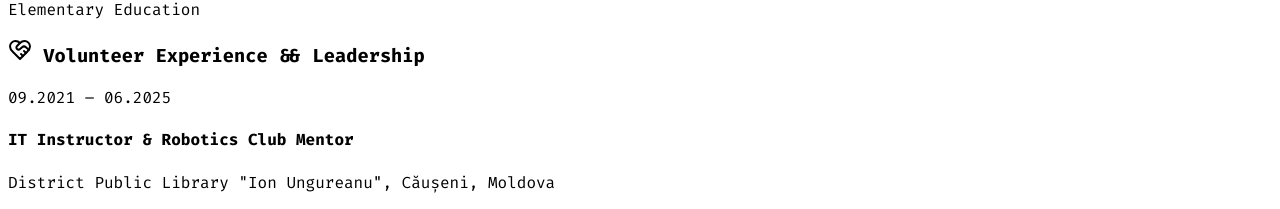
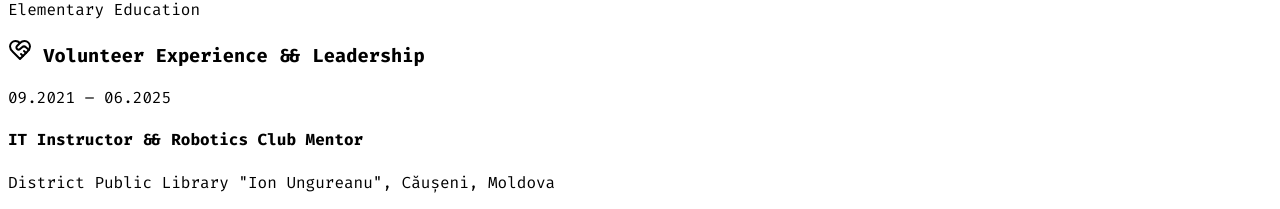
Before and after one commit to SerafimLupan/Serafim_Lupan-v2, a React (Vite) app in the folder client/: page / in a window 1280 px wide. Shown: the part 2071-2280 px from the top of the page. Built offline with nearby package versions, Linux system fonts and the light colour scheme; a web font is replaced by a local one.

Commit message:
Fix role string formatting in volunteering section

```diff
--- a/client/src/data.ts
+++ b/client/src/data.ts
@@ -68,7 +68,7 @@ P"Ybmmd"   \`Mbmmd' .JMML.   \`Moo9^Yo..JMML.  .JMML..JMML  JMML  JMML.    .JMMm
     volunteering: [
       {
         period: "09.2021 – 06.2025",
-        role: "IT Instructor & Robotics Club Mentor",
+        role: "IT Instructor && Robotics Club Mentor",
         institution: 'District Public Library "Ion Ungureanu", Căușeni, Moldova',
         details: "Co-instructed young students (ages 7-11) in basic programming, algorithmic logic, and building functional robots. Prepared youth teams for regional robotics competitions and maintained IT laboratory equipment."
       }
```
